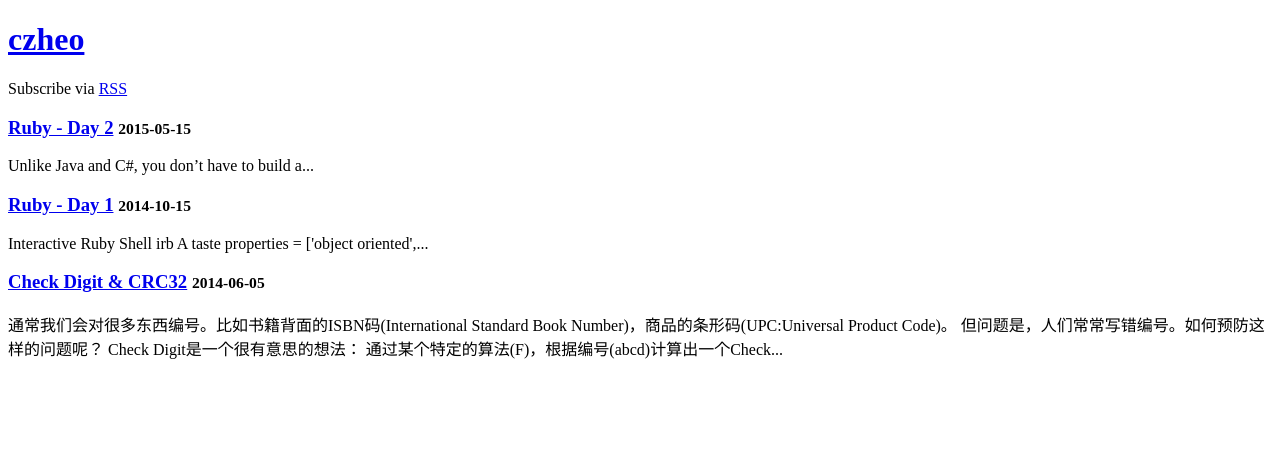
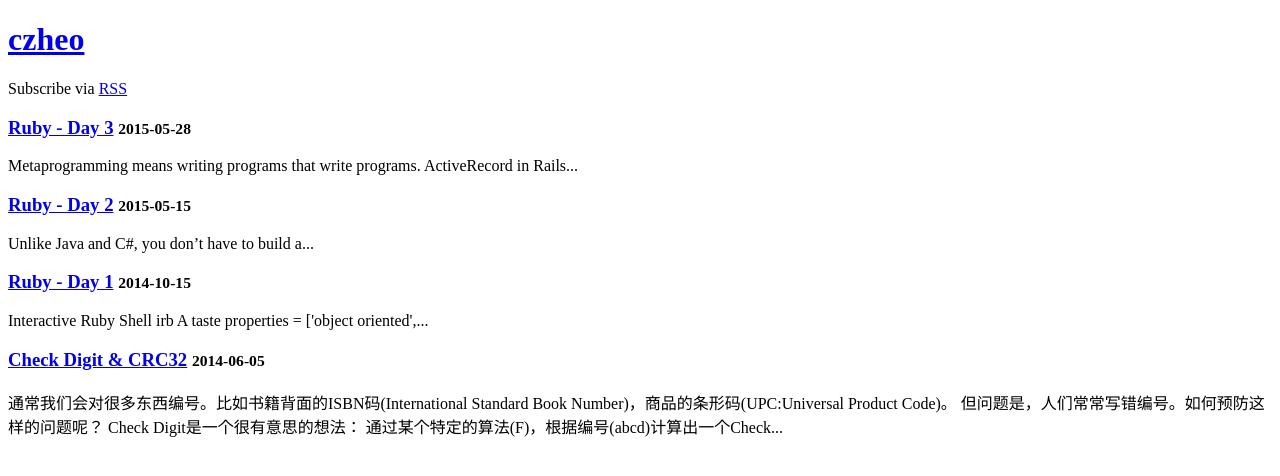
Before and after one commit to czheo/czheo.github.io, a Jekyll site: the page built from index.html, in a window 1280 px wide. Shown: the top 476 px of the page. Built offline with Jekyll 4.4.1, drawn with Linux system fonts in a browser that asks for light colours; nearby versions of some CDN libraries; part of the change alters nothing that is shown.

Commit message:
add ruby-day3.md

```diff
--- a/_config.yml
+++ b/_config.yml
@@ -5,5 +5,4 @@ baseurl: ""
 url: "http://czheo.github.io"
 
 # Build settings
-# markdown: kramdown
 permalink: pretty
--- a/_layouts/default.html
+++ b/_layouts/default.html
@@ -6,7 +6,7 @@
     <title>{% if page.title %}{{ page.title }}{% else %}{{ site.title }}{% endif %}</title>
     <meta name="description" content="{{ site.description }}">
     <meta name="viewport" content="width=device-width, initial-scale=1.0, maximum-scale=1.0, user-scalable=no" />
-    <link rel="stylesheet" href="http://cdnjs.cloudflare.com/ajax/libs/highlight.js/8.2/styles/default.min.css">
+    <!-- <link rel="stylesheet" href="http://cdnjs.cloudflare.com/ajax/libs/highlight.js/8.2/styles/default.min.css"> -->
     <style type="text/css">
         table { border-collapse: collapse; }
         table, th, td { border: 1px solid black; }
@@ -16,8 +16,8 @@
 <body>
 <div>
 {{ content }}
-<script src="http://cdnjs.cloudflare.com/ajax/libs/highlight.js/8.2/highlight.min.js"></script>
-<script>hljs.initHighlightingOnLoad();</script>
+<!-- <script src="http://cdnjs.cloudflare.com/ajax/libs/highlight.js/8.2/highlight.min.js"></script> -->
+<!-- <script>hljs.initHighlightingOnLoad();</script> -->
 <script type="text/javascript" src="http://cdn.mathjax.org/mathjax/latest/MathJax.js?config=TeX-AMS-MML_HTMLorMML"></script>
 </div>
 </body>
--- /dev/null
+++ b/_posts/2015-05-28-ruby-day3.md
@@ -0,0 +1,233 @@
+---
+layout: post
+title: Ruby - Day 3
+author: czheo
+---
+Metaprogramming means writing programs that write programs.
+ActiveRecord in Rails uses Metaprogramming.
+
+~~~ ruby
+class Department < ActiveRecord::Base
+    has_many :employees
+    has_one :manager
+end
+~~~
+
+`has_many` and `has_one` are Ruby methods that add instance variables and methods needed to establish a has_many relationship.
+
+### Open classes
+~~~ ruby
+class NilClass
+    def blank?
+        true
+    end
+end
+
+class String
+    def blank?
+        self.size == 0
+    end
+end
+
+["", "person", nil].each do |element|
+    puts element unless element.blank?
+end
+~~~
+
+~~~ ruby
+class Numeric
+    def inches
+        self
+    end
+
+    def feet
+        self * 12.inches
+    end
+
+    def yards
+        self * 3.feet
+    end
+
+    def miles
+        self * 5280.feet
+    end
+
+    def back
+        self * -1
+    end
+
+    def forward
+        self
+    end
+end
+
+puts 10.miles.back
+puts 2.feet.forward
+~~~
+
+### method_missing
+Ruby calls `method_missing` each time a method is missing for printing some diagnostic information. You can take advantage of this feature to build some rich behavior.
+
+~~~ ruby
+class Roman
+    def self.method_missing name, *args
+        roman = name.to_s
+        roman.gsub!("IV", "IIII")
+        roman.gsub!("IX", "VIIII")
+        roman.gsub!("XL", "XXXX")
+        roman.gsub!("XC", "LXXXX")
+
+        (
+            roman.count("I") +
+            roman.count("V") * 5 +
+            roman.count("X") * 10 +
+            roman.count("L") * 50 +
+            roman.count("C") * 100
+        )
+    end
+end
+
+puts Roman.X
+puts Roman.XC
+puts Roman.XII
+puts Roman.X
+~~~
+
+Though, Ruby can no longer tell you when a method is missing.
+
+### Modules
+open a CSV file based on the class name.
+
+~~~ ruby
+class ActsAsCsv
+    def read
+        file = File.new(self.class.to_s.downcase + ".txt")
+        @headers = file.gets.chomp.split(",")
+
+        file.each do |row|
+            @result << row.chomp.split(",")
+        end
+    end
+
+    def headers
+        @headers
+    end
+
+    def csv_contents
+        @result
+    end
+
+    def initialize
+        @result = []
+        read
+    end
+end
+
+class RubyCsv < ActsAsCsv
+end
+
+m = RubyCsv.new
+puts m.headers.inspect
+puts m.csv_contents.inspect
+~~~
+
+~~~ ruby
+class ActsAsCsv
+    def self.acts_as_csv
+        define_method "read" do
+            file = File.new(self.class.to_s.downcase + ".txt")
+            @headers = file.gets.chomp.split(",")
+
+            file.each do |row|
+                @result << row.chomp.split(",")
+            end
+        end
+
+        define_method "headers" do
+            @headers
+        end
+
+        define_method "csv_contents" do
+            @result
+        end
+
+        define_method "initialize" do
+            @result = []
+            read
+        end
+    end
+end
+
+class RubyCsv < ActsAsCsv
+    acts_as_csv
+end
+~~~
+
+~~~ ruby
+module ActsAsCsv
+    # ruby will invoke included when this module gets included into another
+    def self.included(base)
+        base.extend ClassMethods
+    end
+
+    module ClassMethods
+        def acts_as_csv
+            include InstanceMethods
+        end
+    end
+
+    module InstanceMethods
+        def read
+            @csv_contents = []
+            filename = self.class.to_s.downcase + ".txt"
+            file = File.new filename
+            @headers = file.gets.chomp.split(",")
+
+            file.each do |row|
+                @csv_contents << row.chomp.split(",")
+            end
+        end
+
+        attr_accessor :headers, :csv_contents
+
+        def initialize
+            read
+        end
+    end
+end
+
+class RubyCsv
+    include ActsAsCsv
+    acts_as_csv
+end
+~~~
+
+Sometimes, it is hard to strike a balance between building code that can pass through the interpreter or compiler and is also easy to understand.
+
+reference: http://www.railstips.org/blog/archives/2009/05/15/include-vs-extend-in-ruby/
+
+### self-study
+~~~ ruby
+class RubyCsv
+    def each
+        @csv_contents.each |row|
+            yield CsvRow.new(row, @headers)
+        end
+    end
+end
+
+class CsvRow
+    def initialize(row, headers)
+        @headers = headers
+        @row = row
+    end
+    def self.method_missing name, *args
+        index = @headers.index name.to_s
+        if index
+            @row[index]
+        else
+            raise "missing column #{name}"
+        end
+    end
+end
+~~~
```
Also changed, not shown: 3 other files.
